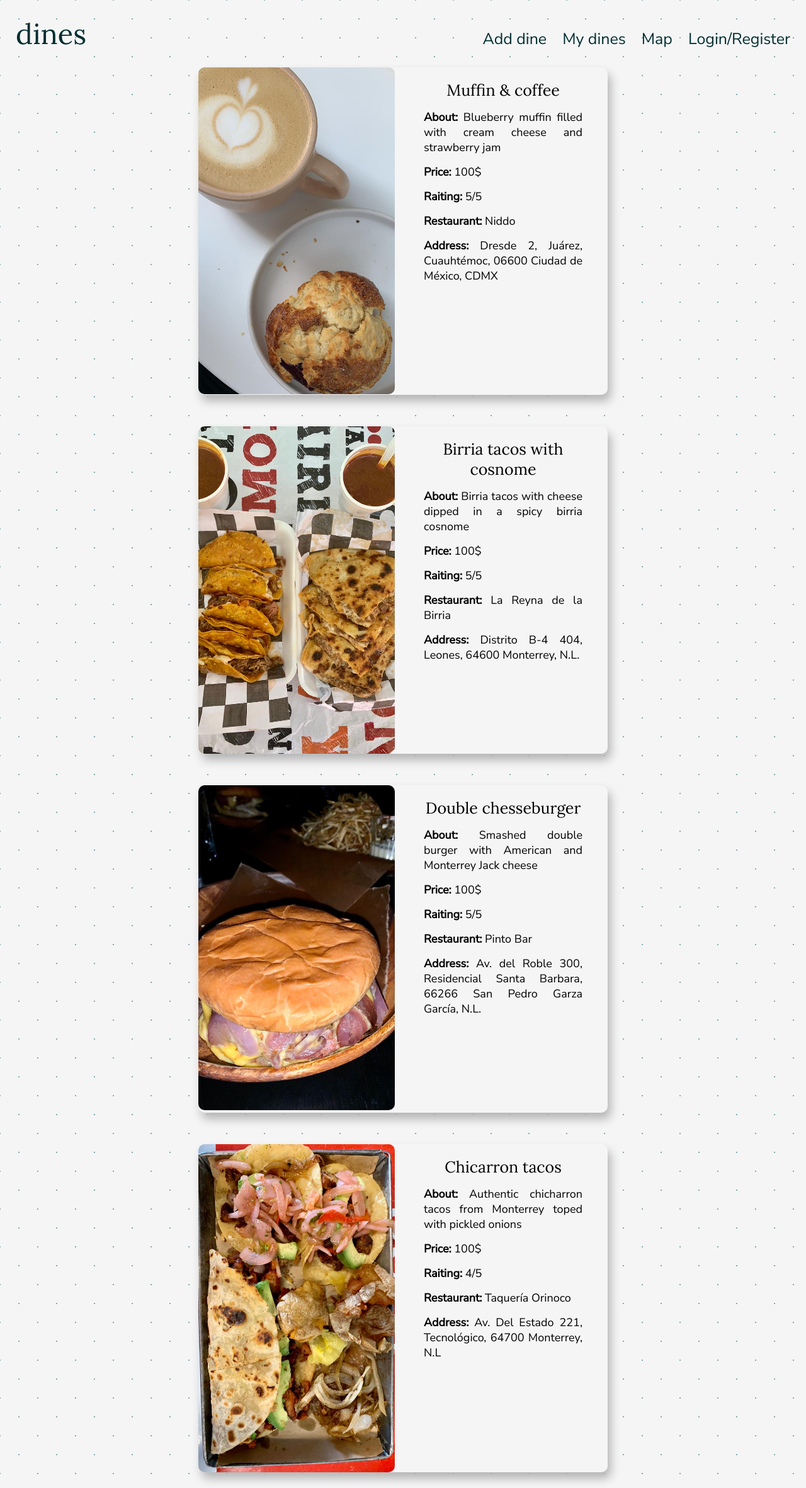
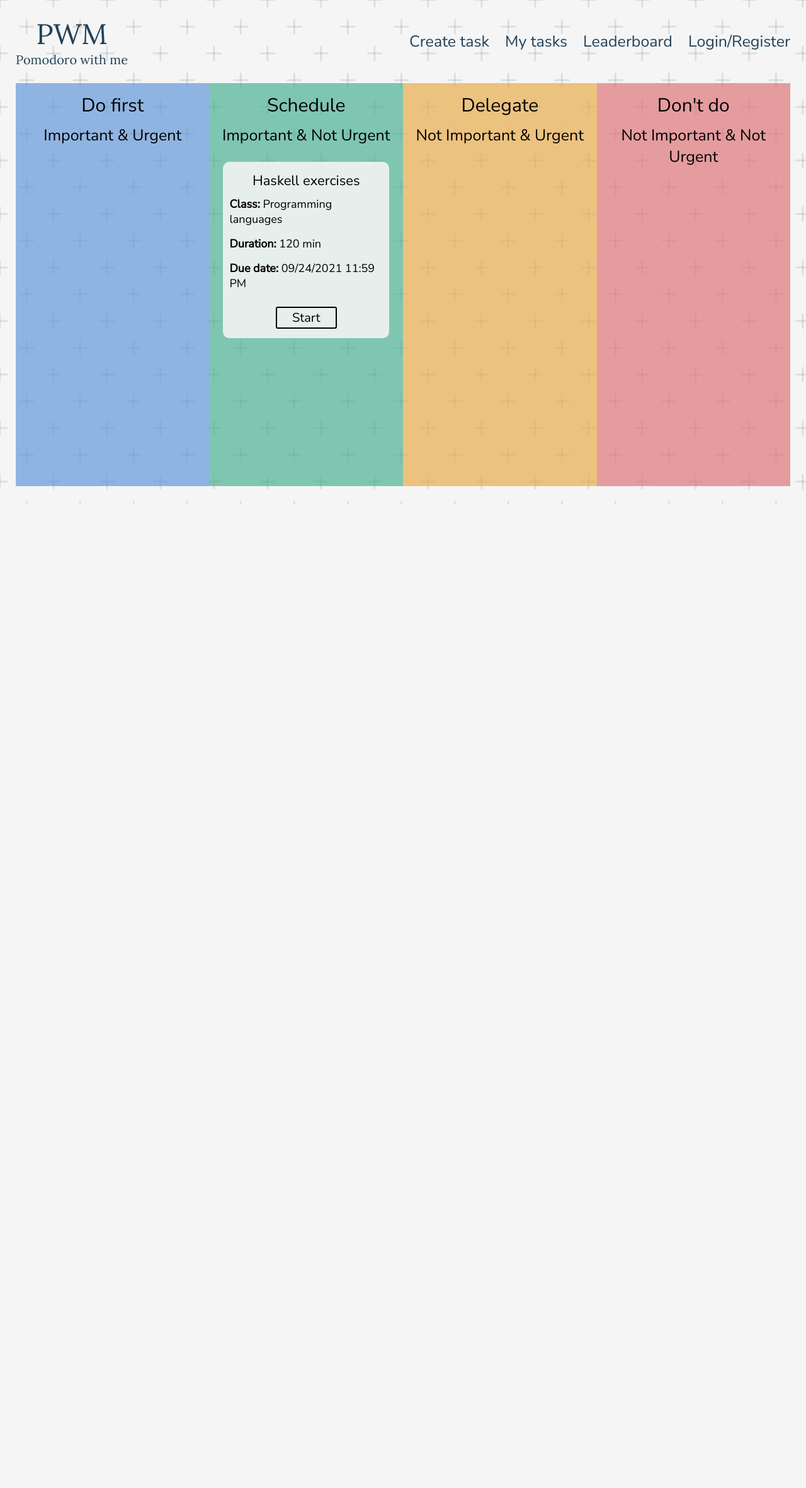
Before and after one commit to EinarLop/PomodoroWithMe, a PHP site: page / in a window 1280 px wide. Shown: the whole page at 63% size. After the commit the page ends 800 px from the top, so only its background shows below. Run offline with PHP 8.4, Linux system fonts and the light colour scheme; data comes from the database, SQL or seed files in the repository; both versions use the stored data as it was after the commit.

Commit message:
Dashboard + Create task

```diff
--- a/index.html
+++ b/index.html
@@ -64,18 +64,21 @@
 </script>
 <body>
     <header>
-        <nav ><a class="icon" href="index.html">
-            dines
-        </a></nav>
+        <nav class="icon__container">
+            <a class="icon" href="index.html">
+            PWM
+            </a>
+            <span class="icon__sub">Pomodoro with me</span>
+    </nav>
         <nav class="nav__container">
             <a href="add.html"class="nav">
-                Add dine
+                Create task
             </a>
             <a href="index.html"class="nav">
-                My dines
+                My tasks
             </a>
             <a class="nav">
-                Map
+                Leaderboard
             </a>
             <a class="nav" href="login.html">
                 Login/Register
@@ -83,8 +86,36 @@
         </nav>
     </header>
 
-    <main id="card__container" class="card__container">
+    <main id="tasks__container" class="tasks__container">
 
+        <section class="tasks--IU">
+            <p class="tasks__priority">Do first</p>
+            <p class="tasks__category">Important & Urgent</p>
+
+
+        </section>
+        <section class="tasks--INU">
+            <p class="tasks__priority">Schedule</p>
+            <p class="tasks__category">Important & Not Urgent</p>
+
+            <div class="card__content">
+
+                    <p class="content__title"> Haskell exercises</p>
+                    <p class="content__description"><b>Class: </b> Programming languages </p>
+                    <p class="content__description"> <b>Duration:</b> 120 min</p>
+                    <p class="content__description"> <b>Due date:</b> 09/24/2021 11:59 PM</p>
+                   <a> <button class="button--task"> <a class="nav--small">Start</a> </button></a>
+            </div>
+
+        </section>
+        <section class="tasks--NIU">
+            <p class="tasks__priority">Delegate</p>
+            <p class="tasks__category">Not Important & Urgent</p>
+        </section>
+        <section class="tasks--NINU">
+            <p class="tasks__priority">Don't do</p>
+            <p class="tasks__category">Not Important & Not Urgent</p>
+        </section>
 
     </main>
 
--- a/styles.css
+++ b/styles.css
@@ -16,29 +16,66 @@ body {
 
   background-color: #f5f5f5;
 
-  background-image: radial-gradient(#03565a78 1.5px, transparent 1.5px),
-    radial-gradient(#03565a78 1.5px, #f5f5f5 1.5px);
-  background-size: 60px 60px;
-  background-position: 0 0, 30px 30px;
+  background-color: #f5f5f5;
+  opacity: 1;
+  background: radial-gradient(
+      circle,
+      transparent 20%,
+      #f5f5f5 20%,
+      #f5f5f5 80%,
+      transparent 80%,
+      transparent
+    ),
+    radial-gradient(
+        circle,
+        transparent 20%,
+        #f5f5f5 20%,
+        #f5f5f5 80%,
+        transparent 80%,
+        transparent
+      )
+      42.5px 42.5px,
+    linear-gradient(#2141591f 3.4px, transparent 3.4px) 0 -1.7px,
+    linear-gradient(90deg, #2141591f 3.4px, #f5f5f5 3.4px) -1.7px 0;
+  background-size: 85px 85px, 85px 85px, 42.5px 42.5px, 42.5px 42.5px;
 }
 header {
   display: flex;
   justify-content: space-between;
-  align-items: baseline;
+  align-items: center;
   margin-bottom: 25px;
 }
 .icon {
   font-family: "Lora", serif;
   font-size: 4.5rem;
   text-decoration: none;
-  color: #012e31;
+  color: #214159;
+}
+
+.icon__container {
+  display: flex;
+  flex-direction: column;
+  text-align: center;
+}
+
+.icon__sub {
+  font-family: "Lora", serif;
+  font-size: 2rem;
+
+  color: #214159;
 }
 
 .nav,
 .nav--register {
   font-size: 2.5rem;
   text-decoration: none;
-  color: #012e31;
+  color: #214159;
+}
+
+.nav--small {
+  font-size: 2rem;
+  text-decoration: none;
+  color: black;
 }
 
 .nav--register {
@@ -48,7 +85,8 @@ header {
 }
 
 .nav:hover,
-.nav--register:hover {
+.nav--register:hover,
+.nav--small:hover {
   text-decoration: underline;
 }
 
@@ -71,7 +109,7 @@ form {
   padding: 15px;
   border-radius: 10px;
   margin: 0 auto;
-  border: 3px solid #03565a;
+  border: 3px solid #214159;
   box-shadow: 5px 10px 15px #b4b4b4;
   background-color: #f5f5f5;
 }
@@ -99,7 +137,7 @@ form {
   border-radius: 3px;
   font-family: "Nunito Sans", sans-serif;
   font-size: 1.6rem;
-  border: 2px solid #03565a;
+  border: 2px solid #214159;
 }
 
 input:focus {
@@ -115,30 +153,33 @@ input:focus {
   border-radius: 3px;
   font-family: "Nunito Sans", sans-serif;
   font-size: 2rem;
-  background-color: #03565a;
+  background-color: #214159;
   color: white;
 }
 
-.card {
-  max-width: 650px;
-  display: flex;
-  flex-wrap: wrap;
-  /* border: 3px solid #03565a; */
-
-  border-radius: 10px;
-  box-shadow: 5px 10px 15px #b4b4b4;
-  background-color: #f5f5f5;
+.button--task {
+  margin: 0 auto;
+  margin-top: 10px;
+  height: 35px;
+  width: 40%;
+  border: 2px solid black;
+  border-radius: 3px;
+  font-family: "Nunito Sans", sans-serif;
+  font-size: 2rem;
+  background-color: transparent;
+  color: white;
 }
 
 .card__content {
-  width: 48%;
-  padding: 20px 40px 20px 20px;
-  /* border: 5px double #03565a; */
+  margin: 0 auto;
+  width: 95%;
+  display: flex;
+  flex-wrap: wrap;
+  padding: 15px 10px;
+  background-color: #f5f5f5df;
+  border-radius: 10px;
 }
 
-.card__division {
-  width: 4%;
-}
 .image__container {
   max-width: 48%;
   aspect-ratio: 3 / 5;
@@ -153,19 +194,70 @@ input:focus {
 }
 
 .content__title {
-  font-size: 2.5rem;
-  font-family: "Lora", serif;
+  font-size: 2.2rem;
+  width: 100%;
   text-align: center;
-  margin-bottom: 15px;
+  margin-bottom: 10px;
 }
 
 .content__description,
 .content__address {
   font-size: 1.8rem;
-  text-align: justify;
   margin-bottom: 15px;
+  width: 100%;
 }
 
 .content__address {
   margin-bottom: 0px;
 }
+
+.message--error {
+  margin-top: 10px;
+  font-size: 2rem;
+  text-align: center;
+  color: red;
+}
+
+/* ------------------------------------------ */
+
+.tasks__container {
+  display: flex;
+  flex-wrap: wrap;
+}
+
+.tasks--IU,
+.tasks--INU,
+.tasks--NIU,
+.tasks--NINU {
+  width: 25%;
+  height: 80vh;
+  display: flex;
+  padding: 15px;
+  flex-direction: column;
+}
+.tasks__priority {
+  font-size: 3rem;
+  width: 100%;
+  text-align: center;
+  margin-bottom: 10px;
+}
+.tasks__category {
+  font-size: 2.5rem;
+  width: 100%;
+  text-align: center;
+  margin-bottom: 25px;
+}
+.tasks--IU {
+  background-color: #6096d8ab;
+}
+
+.tasks--INU {
+  background-color: #47b091ab;
+}
+
+.tasks--NIU {
+  background-color: #e9ab47ab;
+}
+.tasks--NINU {
+  background-color: #de7275ab;
+}
```
Also changed, not shown: add.html (+50 -21 lines), database.sql (+16 -0 lines), login.html (+9 -6 lines), register.html (+34 -9 lines), README.md, images/birria.jpeg (added), images/burger.jpeg (added), images/coffee.jpeg, images/tacos.jpeg (added).
